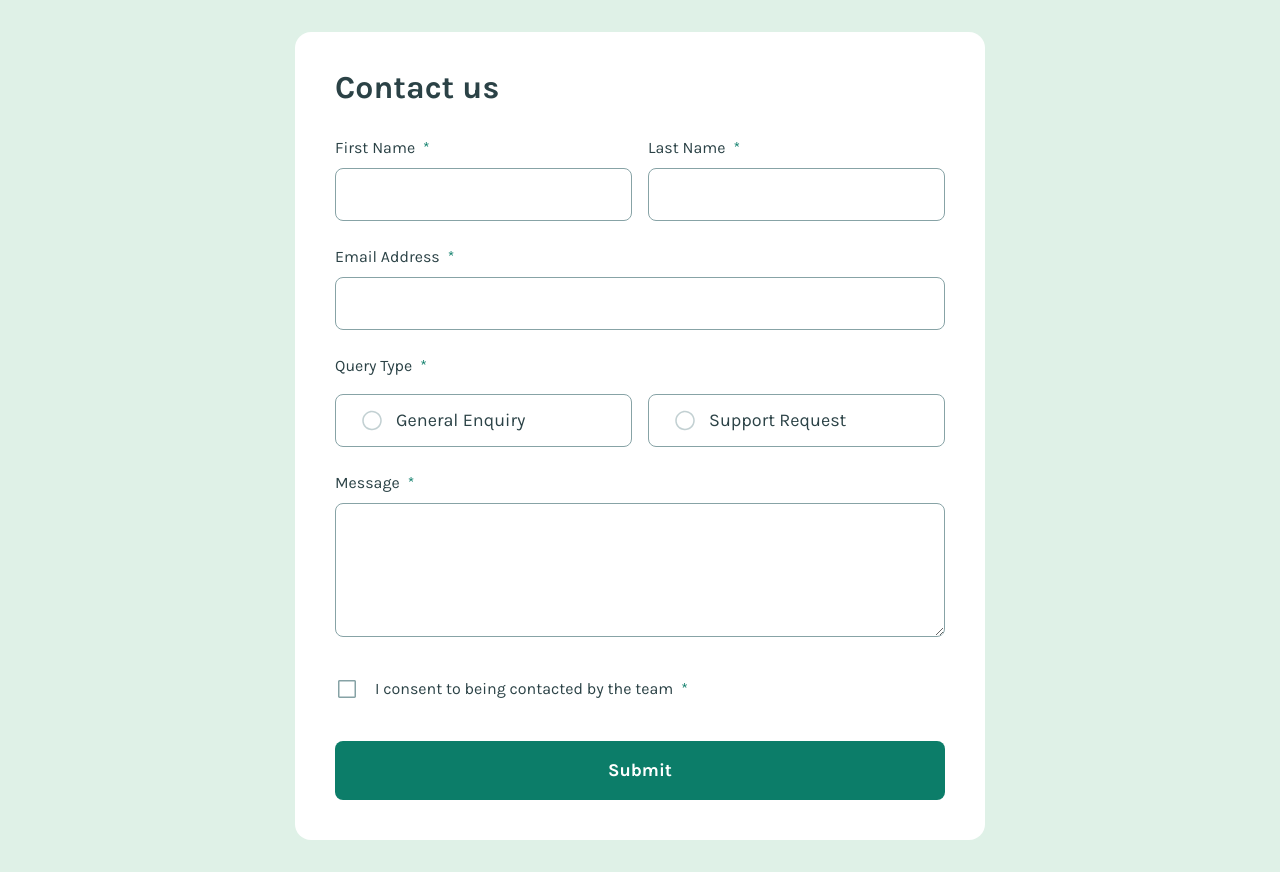
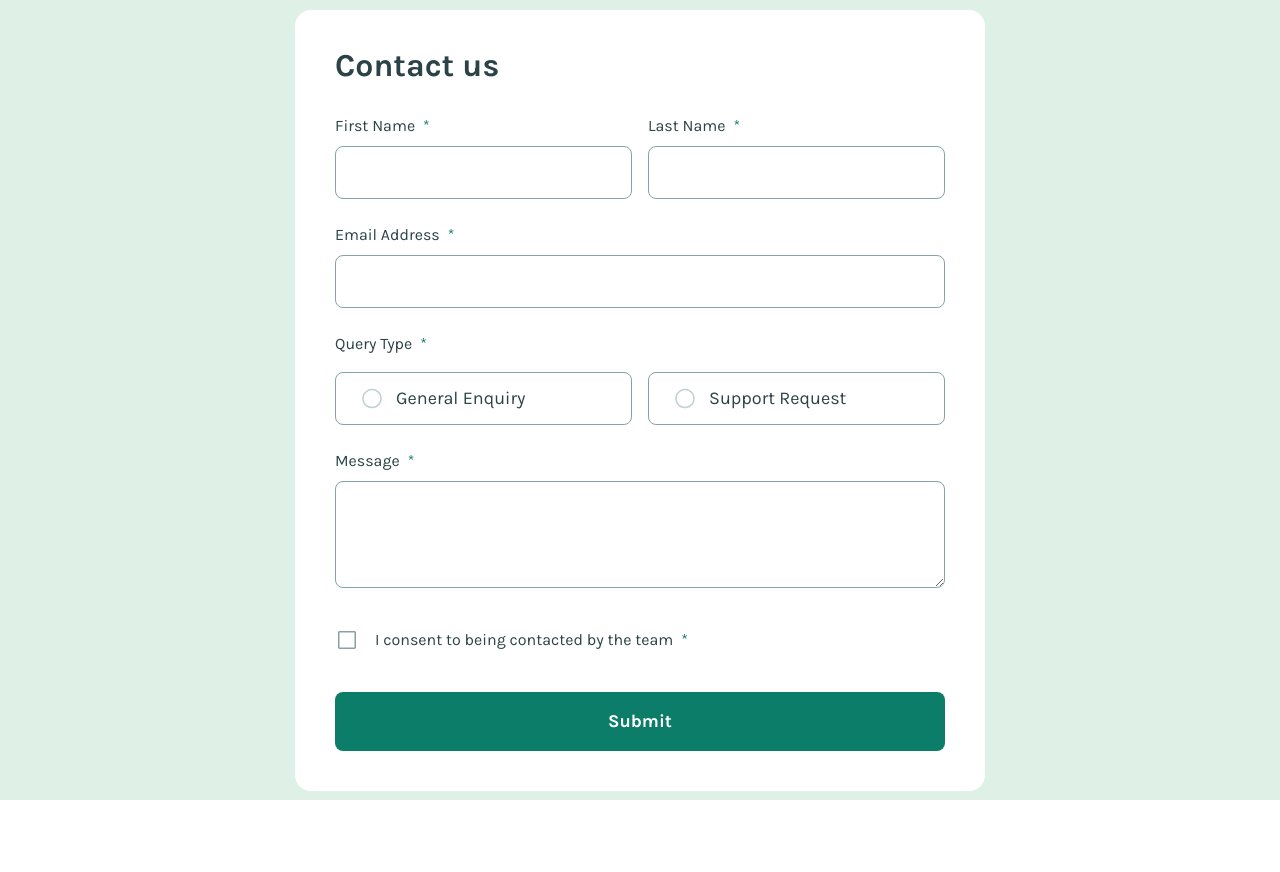
Before and after one commit to anamaydev/contact-form, a React (Vite) app: page / in a window 1280 px wide. After the commit the page ends 800 px from the top, so only its background shows below. Built offline with nearby package versions, Linux system fonts and the light colour scheme.

Commit message:
style: adjust textarea height for desktop view

```diff
--- a/src/App.jsx
+++ b/src/App.jsx
@@ -84,7 +84,7 @@ function App() {
 
   return (
     /* background */
-    <div className="relative min-h-dvh w-screen px-2 py-4 flex flex-col justify-center items-center bg-green-200 sm:px-5">
+    <div className="relative min-h-dvh w-screen px-2 py-4 flex flex-col justify-center items-center bg-green-200 sm:px-5 sm:py-0">
       {/* form */}
       <form action="/" onSubmit={handleContact} className="p-3 flex flex-col justify-center gap-5 w-full max-w-(--form-max) bg-white rounded-2xl sm:p-5">
         {/* first div */}
@@ -194,7 +194,7 @@ function App() {
                 id="message"
                 cols="30"
                 rows="8"
-                className={`input-field sm:h-[8.375rem] ${validationErrors.message ? 'border-red' : ''}`}
+                className={`input-field sm:h-[8.375rem] lg:h-[6.688rem] ${validationErrors.message ? 'border-red' : ''}`}
               ></textarea>
               { validationErrors.message && <p className="error-message">{validationErrors.message}</p> }
             </motion.div>
```
